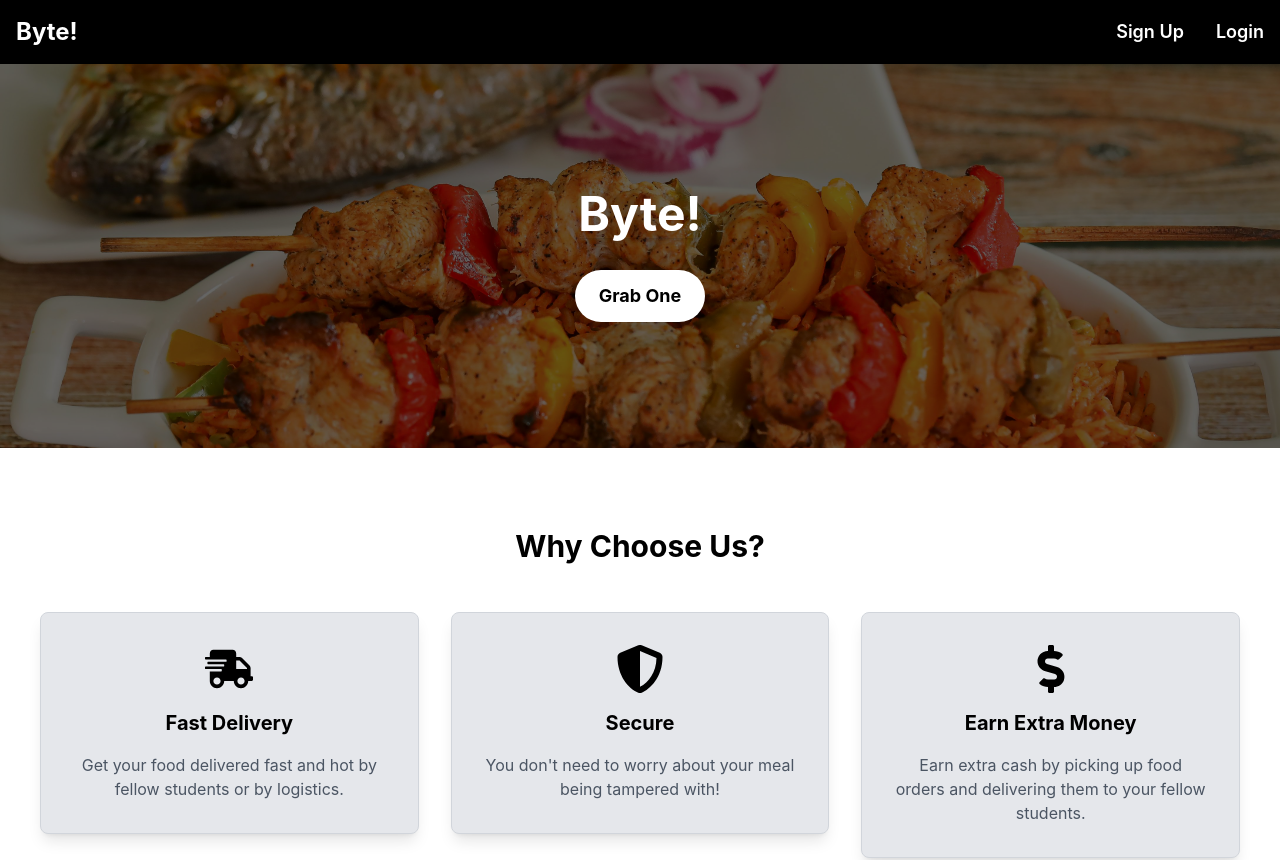
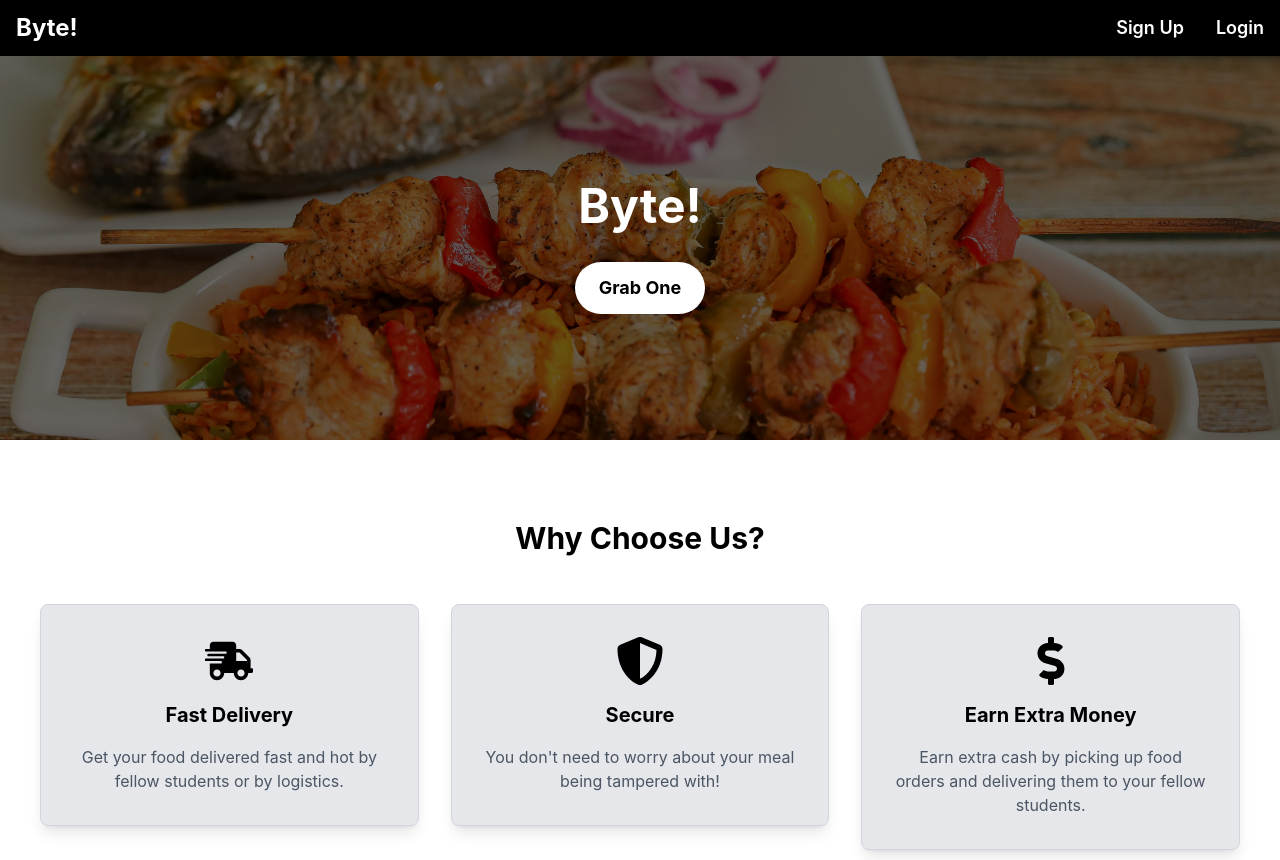
Before and after one commit to OyinDee/byte-react, a React (Create React App) app: page / in a window 1280 px wide. Shown: the top 860 px of the page. Built offline with nearby package versions, Linux system fonts and the light colour scheme.

Commit message:
Update PublicNavbar.jsx

```diff
--- a/src/components/PublicNavbar.jsx
+++ b/src/components/PublicNavbar.jsx
@@ -13,7 +13,7 @@ const PublicNavbar = () => {
   };
 
   return (
-    <nav className="bg-olive p-4">
+    <nav className="bg-olive p-4 py-3">
       <div className="max-w-7xl mx-auto flex justify-between items-center">
         <Link
           to="/restaurant/login"
```
